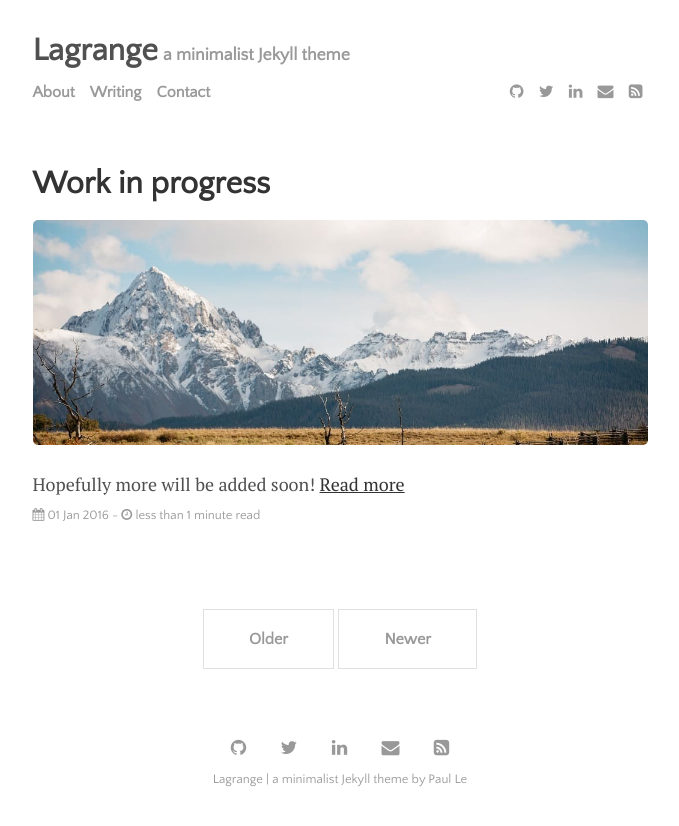
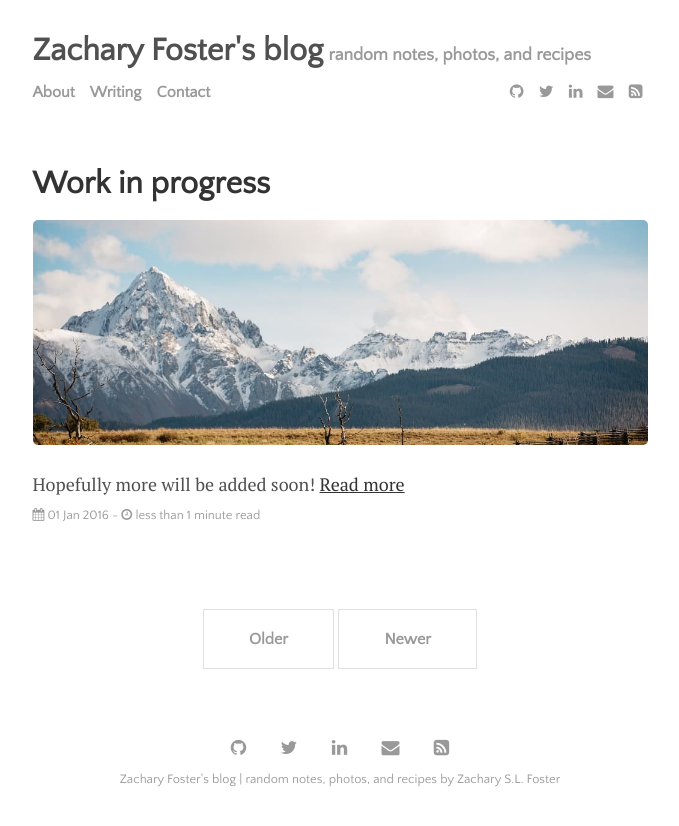
Before and after one commit to zachary-foster/zachary-foster.github.io, a Jekyll site: the page built from index.html, in a window 1280 px wide. Shown: the top 826 px of the page, without its empty margins (300-979 px from the left). Built offline with Jekyll 4.4.1, drawn with Linux system fonts in a browser that asks for light colours; the list of posts is cut into pages by our own code.

Commit message:
edit settings info

```diff
--- a/_config.yml
+++ b/_config.yml
@@ -20,9 +20,9 @@ permalink:           /:title
 plugins:             [jekyll-paginate, jekyll-sitemap, jekyll-feed, jekyll-seo-tag]
 
 # Customise atom feed settings (this is where Jekyll-Feed gets configuration information)
-title:		           'Lagrange'
-description:	       'a minimalist Jekyll theme'
-author:              'Paul Le'
+title:		           "Zachary Foster's blog"
+description:	       'random notes, photos, and recipes'
+author:              'Zachary S.L. Foster'
 
 # RSS 2.0 can be used instead of Atom by uncommenting following two lines
 #feed:
```
